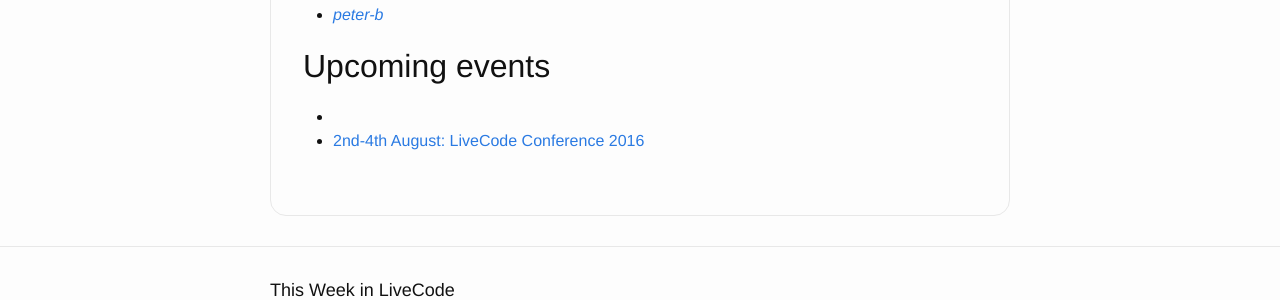
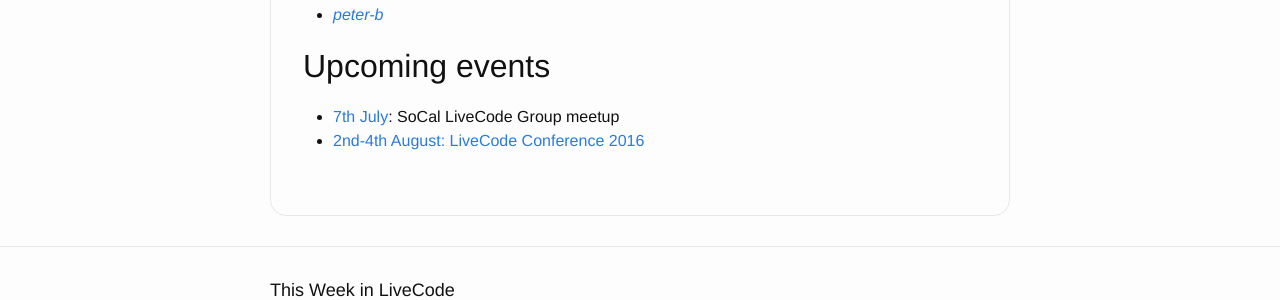
Before and after one commit to livecode/this-week-in-livecode, a Jekyll site: the page built from _posts/2016-06-06-this-week-in-livecode-36.markdown, in a window 1280 px wide. Shown: the part 1586-1886 px from the top of the page. Built offline with Jekyll 4.4.1, drawn with Linux system fonts in a browser that asks for light colours.

Commit message:
Issue 36 - fix minor errors
- Incorrect link for bug of the week
- Broken syntax for SoCal event forums link

```diff
--- a/_posts/2016-06-06-this-week-in-livecode-36.markdown
+++ b/_posts/2016-06-06-this-week-in-livecode-36.markdown
@@ -41,7 +41,7 @@
 ### Bug report of the week
 
 [Bug 17790 - Strange behaviour of header bar
-widget](http://quality.livecode.com/show_bug.cgi?id=17747)
+widget](http://quality.livecode.com/show_bug.cgi?id=17790)
 
 This report is particularly helpful because it contains:
 
@@ -67,5 +67,5 @@
 
 ## Upcoming events
 
-* [7th July]: SoCal LiveCode Group meetup](http://forums.livecode.com/viewtopic.php?f=50&t=27433)
+* [7th July](http://forums.livecode.com/viewtopic.php?f=50&t=27433): SoCal LiveCode Group meetup
 * [2nd-4th August: LiveCode Conference 2016](https://livecode.com/edinburgh-2016/)
```
